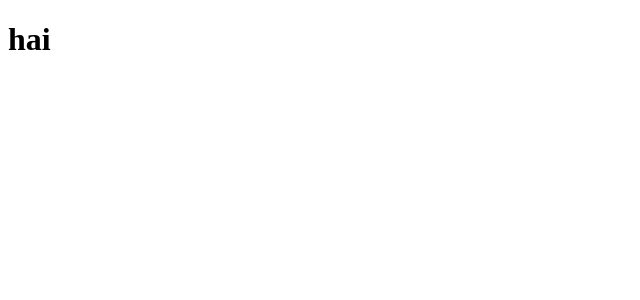
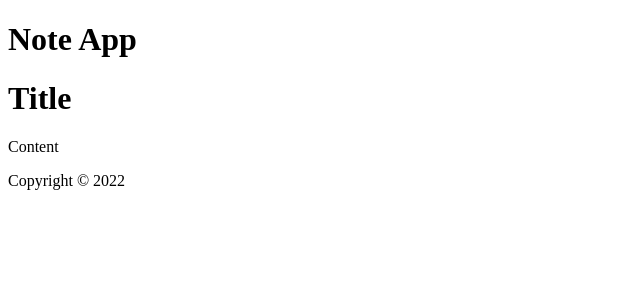
Before and after one commit to dennyshuda/note-app, a React (Vite) app: page / in a window 1280 px wide. Shown: the top 300 px of the page, without its empty margins (0-640 px from the left). Built offline with nearby package versions, Linux system fonts and the light colour scheme.

Commit message:
feat: render components

```diff
--- a/src/App.tsx
+++ b/src/App.tsx
@@ -1,7 +1,13 @@
+import { Footer } from "./components/footer";
+import { Header } from "./components/header";
+import { Note } from "./components/note";
+
 function App() {
   return (
     <div className="App">
-      <h1>hai</h1>
+      <Header />
+      <Note />
+      <Footer />
     </div>
   );
 }
```
